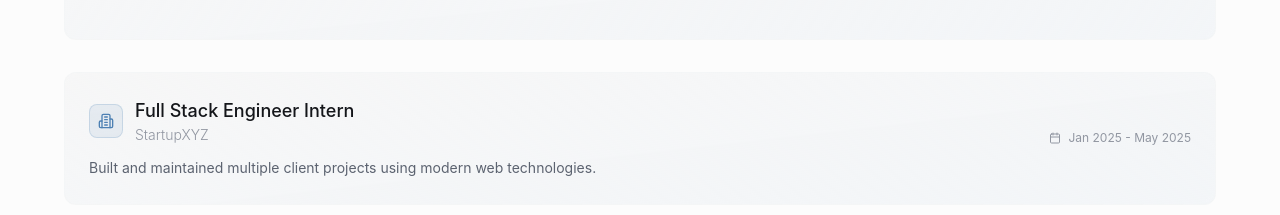
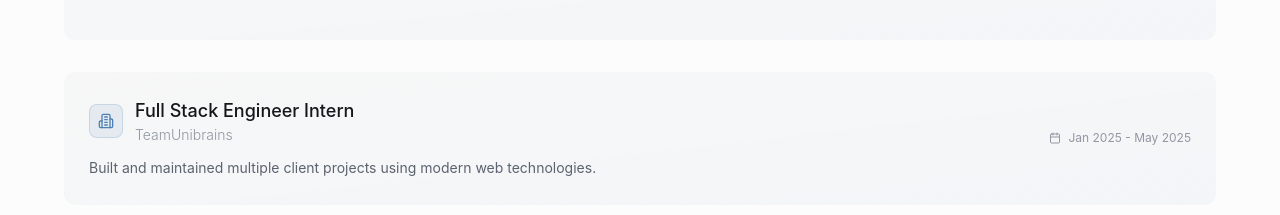
Before and after one commit to rudraprasaaad/rudra-portfolio, a React (Vite) app: page / in a window 1280 px wide. Shown: the part 1793-2008 px from the top of the page. Built offline with nearby package versions, Linux system fonts and the light colour scheme.

Commit message:
changed company

```diff
--- a/src/components/Experience.tsx
+++ b/src/components/Experience.tsx
@@ -16,7 +16,7 @@ const Experience = () => {
       duration: "2025 - Present",
     },
     {
-      company: "StartupXYZ",
+      company: "TeamUnibrains",
       position: "Full Stack Engineer Intern",
       duration: "Jan 2025 - May 2025",
       description:
```
